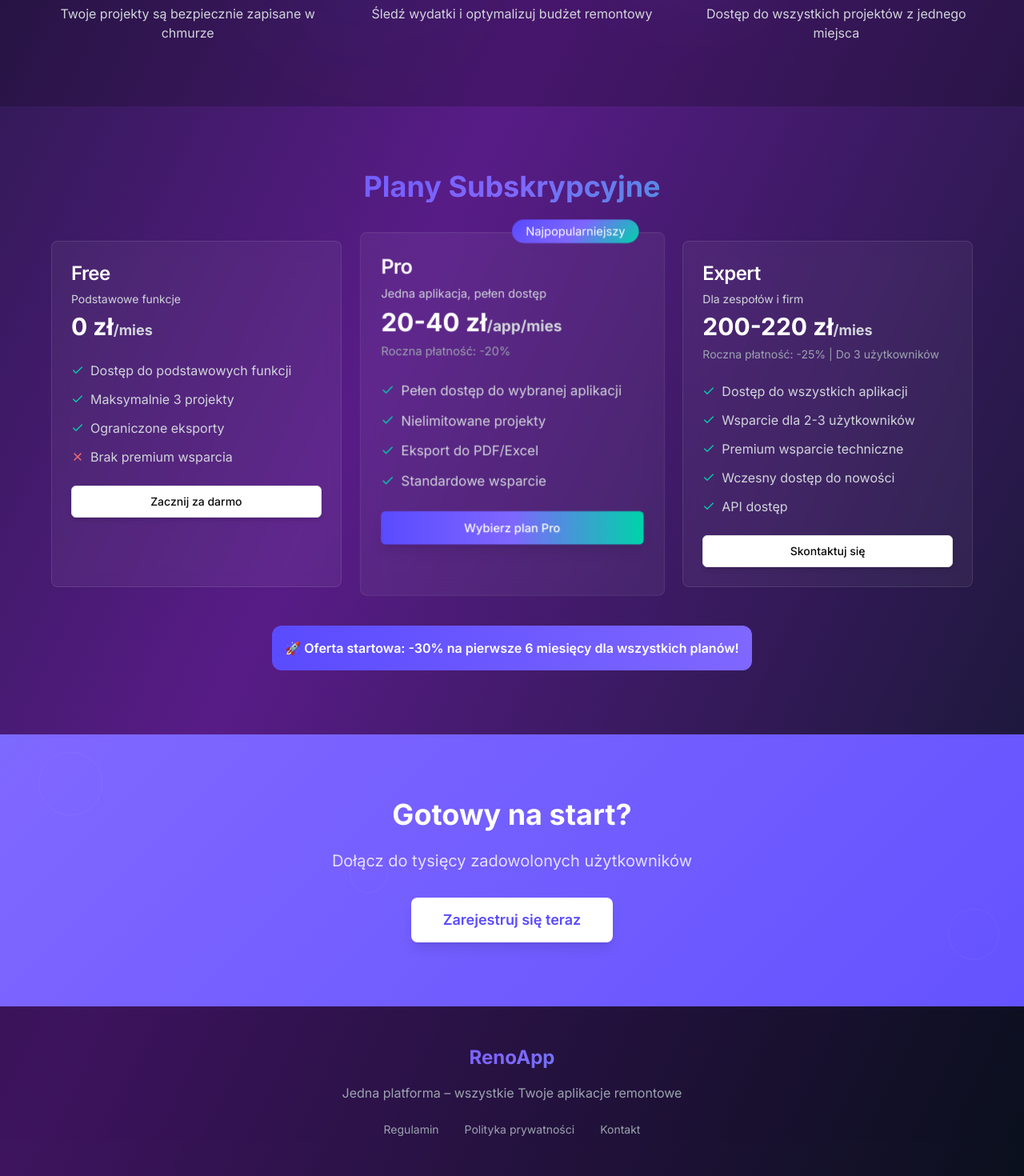
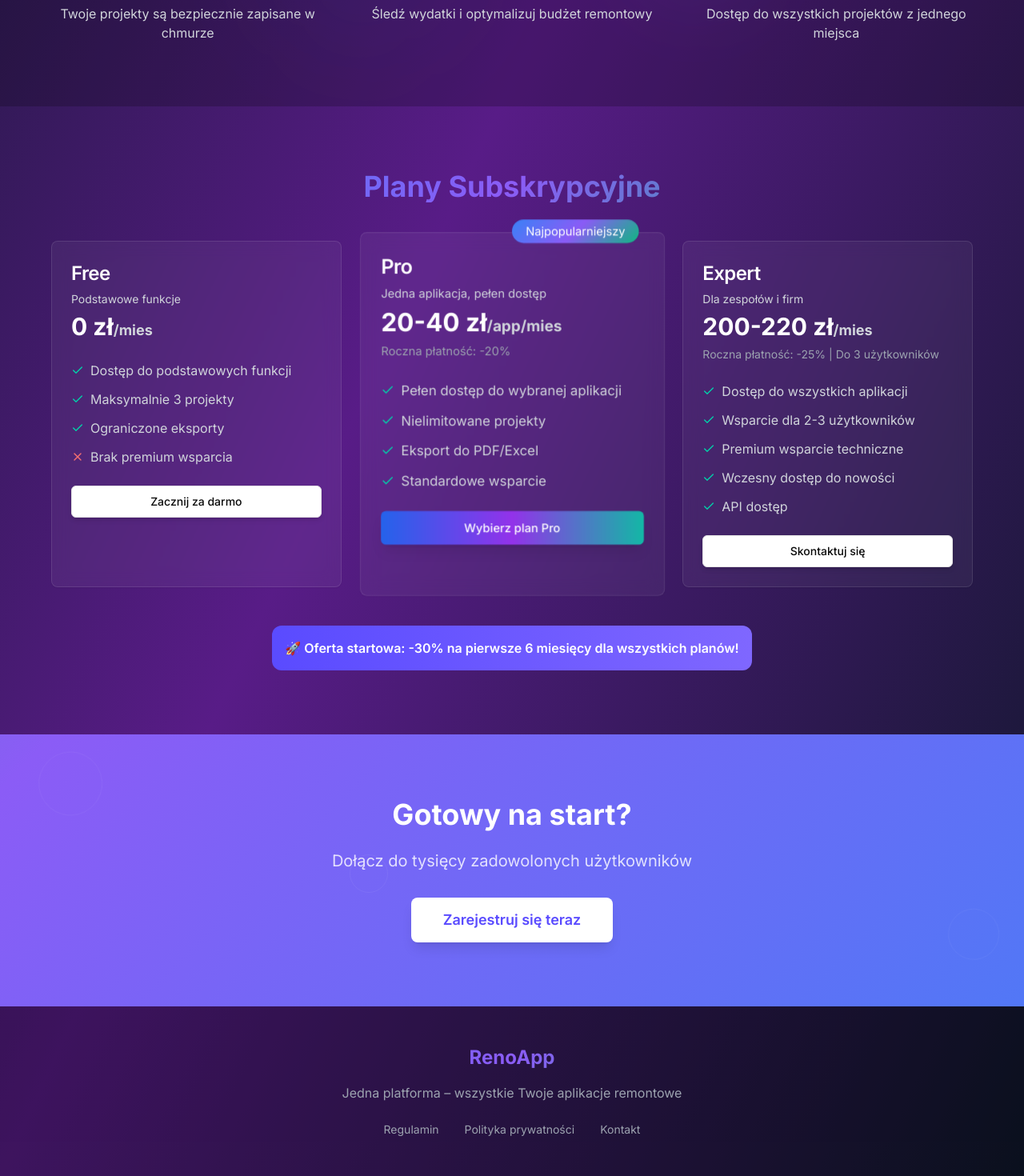
Before and after one commit to Tomionkkas/reno-hub-dashboard, a React (Vite) app: page / in a window 1280 px wide. Shown: the part 1269-2739 px from the top of the page at 80% size. Built offline with nearby package versions, Linux system fonts and the light colour scheme.

Commit message:
Fix: Button visibility issues
Adjust button styles to improve visibility.

```diff
--- a/src/components/ui/enhanced-button.tsx
+++ b/src/components/ui/enhanced-button.tsx
@@ -15,8 +15,8 @@ const enhancedButtonVariants = cva(
         secondary: "bg-secondary text-secondary-foreground hover:bg-secondary/80 shadow-md hover:shadow-lg transform hover:-translate-y-0.5",
         ghost: "hover:bg-accent hover:text-accent-foreground transform hover:scale-105",
         link: "text-primary underline-offset-4 hover:underline transform hover:scale-105",
-        gradient: "bg-gradient-to-r from-reno-purple via-reno-blue to-reno-mint text-white shadow-lg hover:shadow-2xl transform hover:-translate-y-1 hover:from-reno-purple/90 hover:via-reno-blue/90 hover:to-reno-mint/90 animate-gradient-shift",
-        floating: "bg-gradient-to-r from-reno-purple to-reno-blue text-white shadow-2xl hover:shadow-3xl transform hover:-translate-y-2 hover:scale-105 border-2 border-white/20 hover:border-white/40 backdrop-blur-sm",
+        gradient: "bg-gradient-to-r from-blue-600 via-purple-600 to-teal-500 text-white shadow-lg hover:shadow-2xl transform hover:-translate-y-1 hover:from-blue-700 hover:via-purple-700 hover:to-teal-600",
+        floating: "bg-gradient-to-r from-blue-600 to-purple-600 text-white shadow-2xl hover:shadow-3xl transform hover:-translate-y-2 hover:scale-105 border-2 border-white/20 hover:border-white/40 backdrop-blur-sm",
         ripple: "relative overflow-hidden bg-primary text-primary-foreground hover:bg-primary/90 shadow-lg hover:shadow-xl transform hover:-translate-y-1 before:absolute before:inset-0 before:bg-white/20 before:opacity-0 before:transition-opacity hover:before:opacity-100 before:animate-ripple"
       },
       size: {
--- a/src/index.css
+++ b/src/index.css
@@ -73,14 +73,14 @@
 
 /* Utility Classes */
 .gradient-text {
-  background: linear-gradient(135deg, #5A4BFF, #7F67FF, #00D4AA);
+  background: linear-gradient(135deg, #3B82F6, #8B5CF6, #10B981);
   -webkit-background-clip: text;
   -webkit-text-fill-color: transparent;
   background-clip: text;
 }
 
 .gradient-bg {
-  background: linear-gradient(135deg, #5A4BFF, #7F67FF, #00D4AA);
+  background: linear-gradient(135deg, #3B82F6, #8B5CF6, #10B981);
 }
 
 .glass-card {
@@ -90,7 +90,7 @@
 }
 
 .animated-gradient {
-  background: linear-gradient(-45deg, #5A4BFF, #7F67FF, #00D4AA, #5A4BFF);
+  background: linear-gradient(-45deg, #3B82F6, #8B5CF6, #10B981, #3B82F6);
   background-size: 400% 400%;
   animation: gradient-shift 15s ease infinite;
 }
@@ -114,7 +114,7 @@
 }
 
 .hover-glow:hover {
-  box-shadow: 0 0 30px rgba(90, 75, 255, 0.4);
+  box-shadow: 0 0 30px rgba(59, 130, 246, 0.4);
 }
 
 .card-hover {
@@ -138,7 +138,7 @@
   height: 2px;
   bottom: -4px;
   left: 50%;
-  background: linear-gradient(135deg, #5A4BFF, #7F67FF);
+  background: linear-gradient(135deg, #3B82F6, #8B5CF6);
   transition: all 0.3s ease;
   transform: translateX(-50%);
 }
@@ -149,7 +149,7 @@
 
 /* Focus Styles for Accessibility */
 .focus-visible:focus-visible {
-  outline: 2px solid #7F67FF;
+  outline: 2px solid #8B5CF6;
   outline-offset: 2px;
 }
 
@@ -171,10 +171,10 @@
 
 @keyframes glow-pulse {
   0%, 100% {
-    box-shadow: 0 0 20px rgba(90, 75, 255, 0.3);
+    box-shadow: 0 0 20px rgba(59, 130, 246, 0.3);
   }
   50% {
-    box-shadow: 0 0 40px rgba(90, 75, 255, 0.6), 0 0 60px rgba(127, 103, 255, 0.3);
+    box-shadow: 0 0 40px rgba(59, 130, 246, 0.6), 0 0 60px rgba(139, 92, 246, 0.3);
   }
 }
 
```
Also changed, not shown: src/hooks/use-debounced-search.ts (renamed from src/hooks/use-debounced-search.tsx).
